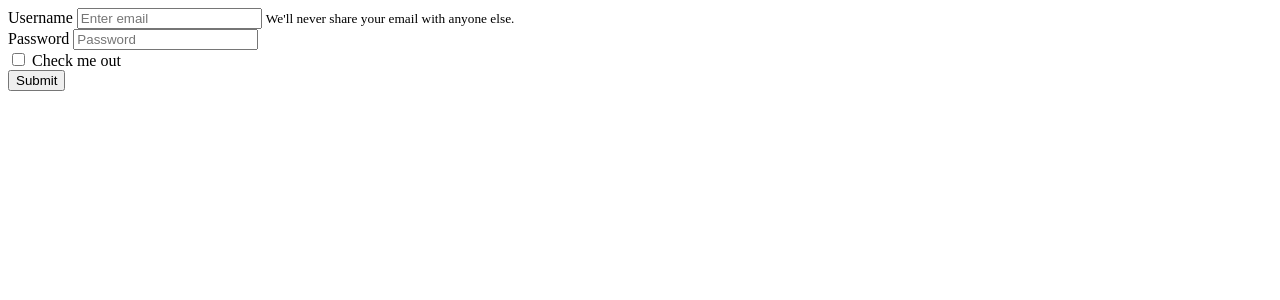
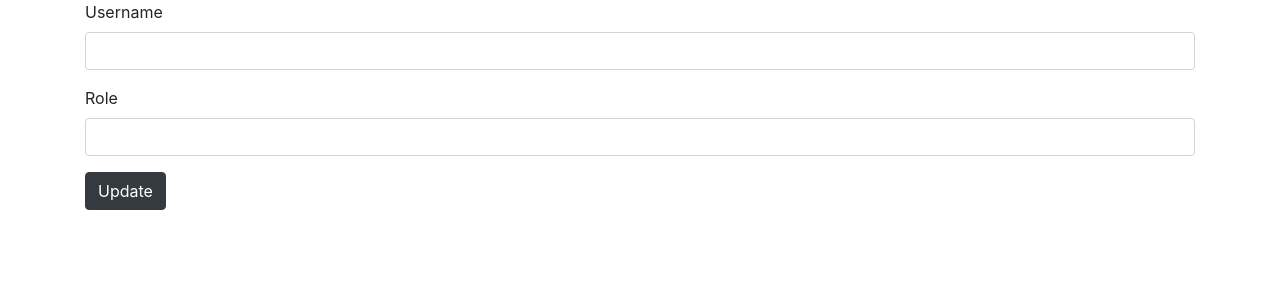
Before and after one commit to EliasVdd/webandmobile-individueleopdracht-EliasVandendriesche, a Symfony app: template Werkpakket 3/werkpakket3/templates/admin/edit.html.twig in a window 1280 px wide. Shown: the top 300 px of the page. Run offline with Twig, Linux system fonts and the light colour scheme; the template is opened without the code that fills it, so the values that code supplies are empty; some libraries are stand-ins or nearby versions.

Commit message:
Edit users + layout register user updated

```diff
--- a/Werkpakket 3/werkpakket3/templates/admin/edit.html.twig
+++ b/Werkpakket 3/werkpakket3/templates/admin/edit.html.twig
@@ -1,16 +1,17 @@
-<form>
+{% extends 'base.html.twig' %}
+
+{% block body %}
+    <div class="container">
+        <form action="{{ path('updateUser', {'id': user.id} )}})}}" method="POST">
             <div class="form-group">
                 <label for="username">Username</label>
-    <input type="form-control" class="form-control" id="exampleInputEmail1" aria-describedby="emailHelp" placeholder="Enter email">
-    <small id="emailHelp" class="form-text text-muted">We'll never share your email with anyone else.</small>
+                <input type="form-control" class="form-control" name="username" id="username" value="{{user.username}}">
             </div>
             <div class="form-group">
-    <label for="exampleInputPassword1">Password</label>
-    <input type="password" class="form-control" id="exampleInputPassword1" placeholder="Password">
+                <label for="rolesString">Role</label>
+                <input type="form-control" class="form-control" name="rolesString" id="rolesString" value="{{user.rolesString}}">
             </div>
-  <div class="form-check">
-    <input type="checkbox" class="form-check-input" id="exampleCheck1">
-    <label class="form-check-label" for="exampleCheck1">Check me out</label>
+                <button type="submit" class="btn btn-dark">Update</button>
+        </form>
     </div>
-  <button type="submit" class="btn btn-primary">Submit</button>
-</form>
+{% endblock %}
```
Also changed, not shown: Werkpakket 3/werkpakket3/src/Controller/AdminController.php (+35 -8 lines), Werkpakket 3/werkpakket3/templates/security/register.html.twig (+16 -1 lines). Lines whose indentation alone changed are shown as unchanged.
